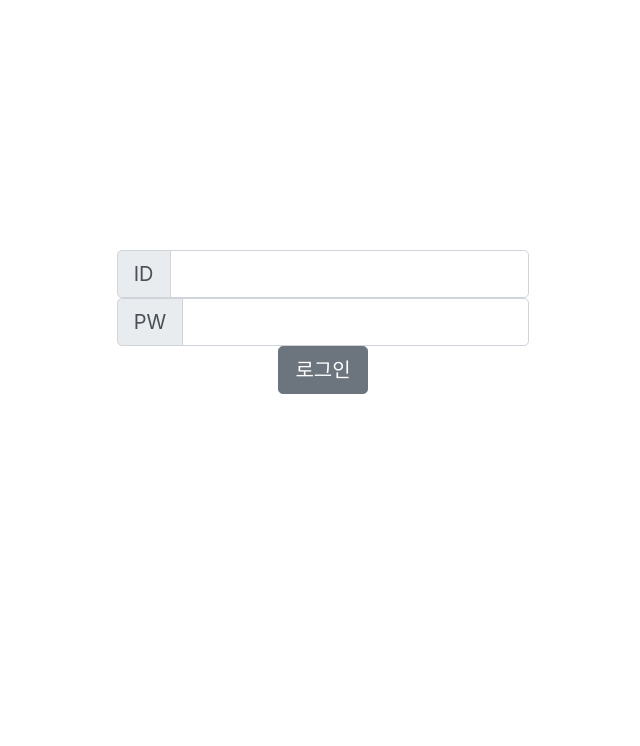
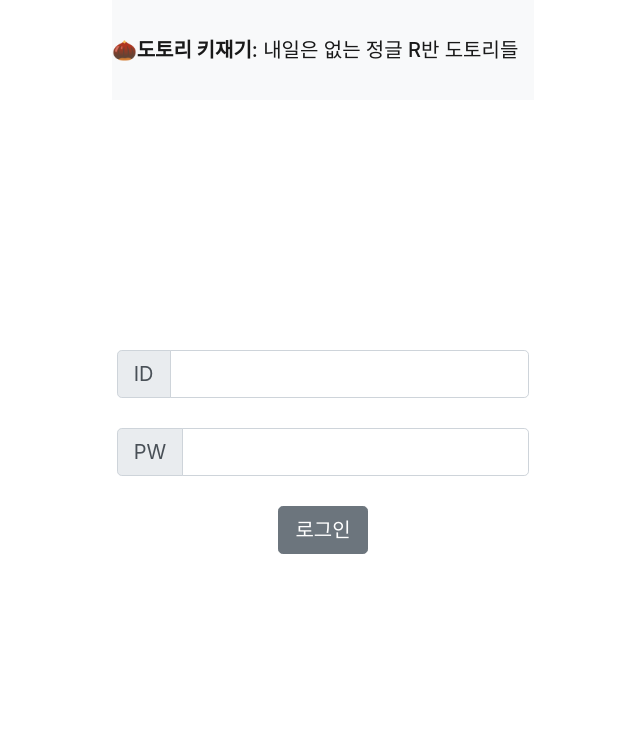
Before and after one commit to baebang/DOTORI, a Flask app: page /login in a window 1280 px wide. Shown: the top 746 px of the page, without its empty margins (317-957 px from the left). Before the commit the page ends 394 px from the top, so only its background shows below. Run offline with Flask 2, Linux system fonts and the light colour scheme; some web fonts are replaced.

Commit message:
[add] css 보강

```diff
--- a/templates/login.html
+++ b/templates/login.html
@@ -41,8 +41,15 @@
         width: fit-content;
         margin: auto;
       }
+      #nv {
+        padding-top: 100px;
+        padding: 30px 0;
+      }
       .wrap {
         padding: 250px;
+      }
+      #input_sth {
+        padding-bottom: 30px;
       }
       .btn btn-secondary btn-lg {
         width: 1000px;
@@ -54,10 +61,15 @@
     </style>
   </head>
   <body>
+    <!-- As a heading -->
+    <nav class="navbar navbar-light bg-light" id="nv">
+      <span class="navbar-brand mb-0 h1" onclick="location.href='../'">&#x1F330;<b>도토리 키재기</b>: 내일은 없는 정글 R반 도토리들</span>
+    </nav>
+
     <div class="wrap">
       <form action="/login" method="POST">
 
-        <div class="input-group input-group-lg">
+        <div class="input-group input-group-lg" id="input_sth">
           <div class="input-group-prepend">
             <span class="input-group-text" id="inputGroup-sizing-lg">ID</span>
           </div>
@@ -70,7 +82,7 @@
             name="userid"
           />
         </div>
-        <div class="input-group input-group-lg">
+        <div class="input-group input-group-lg" id="input_sth">
           <div class="input-group-prepend">
             <span class="input-group-text" id="inputGroup-sizing-lg">PW</span>
           </div>
```
Also changed, not shown: templates/editprofile.html (+9 -8 lines), templates/index.html (+10 -1 lines), templates/profile.html (+10 -1 lines), templates/register.html (+9 -9 lines), static/resources/cryingacorn.jpg (added).
